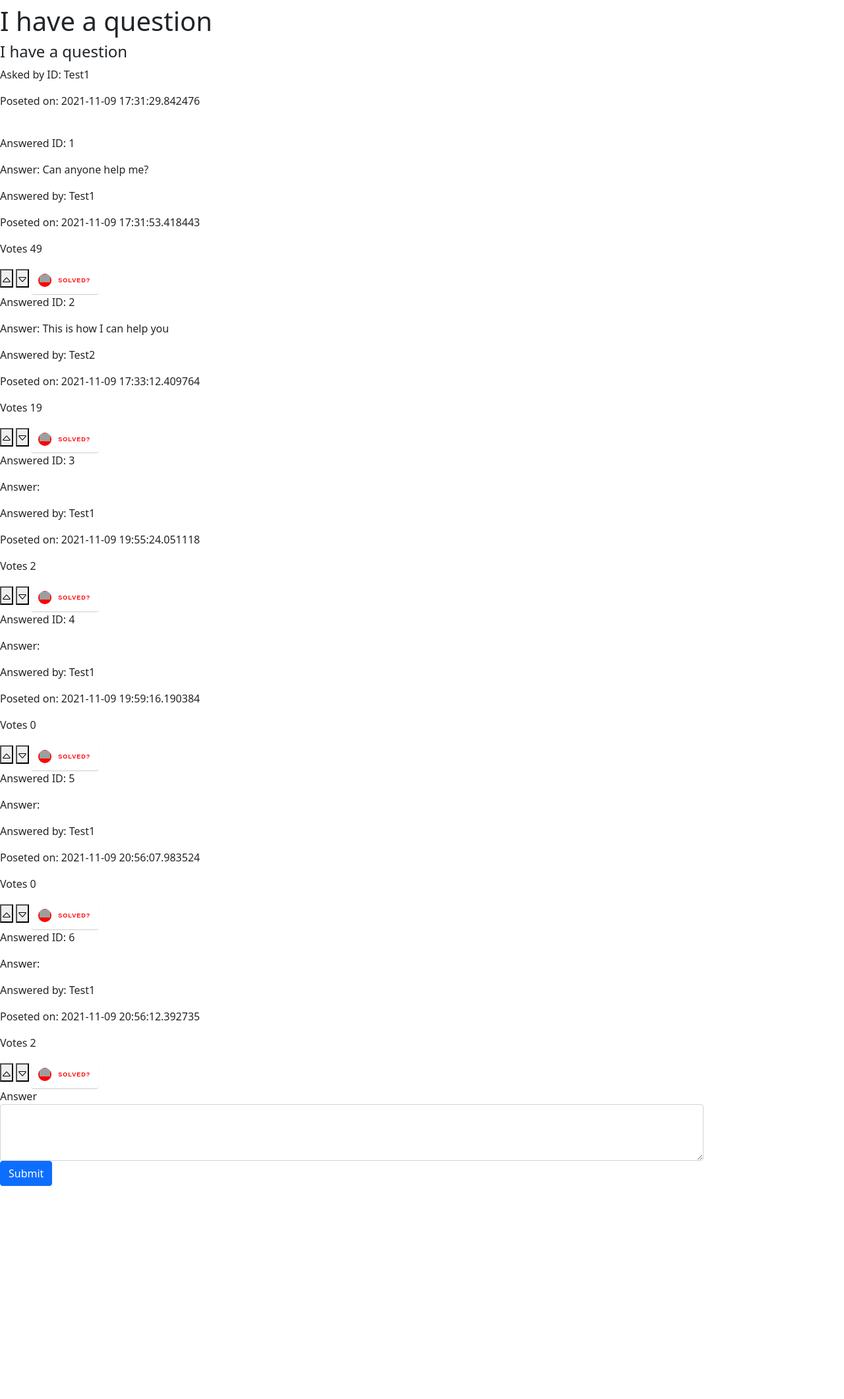
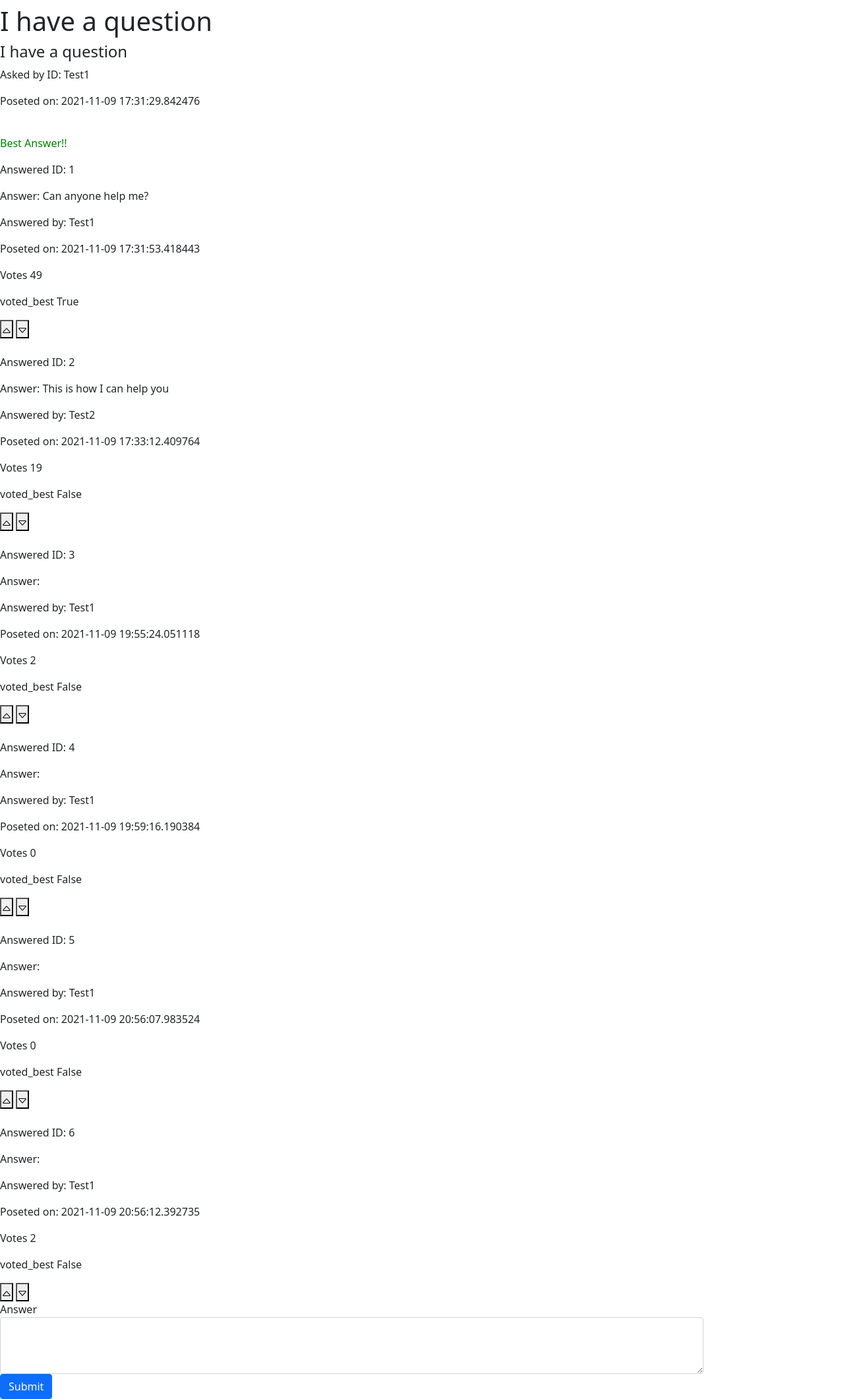
Before and after one commit to Arsollo/Soen-341-Project, a Flask app: page /question/1 in a window 1280 px wide. Shown: the part 56-2177 px from the top of the page at 66% size. Before the commit the page ends 1854 px from the top, so only its background shows below. Run offline with Flask 2, Linux system fonts and the light colour scheme; a user stored in the database is signed in; data comes from the database, SQL or seed files in the repository; both versions use the stored data as it was after the commit; some libraries are stand-ins or nearby versions; grey boxes are pictures that could not be loaded.

Commit message:
This time will be the correct files

```diff
--- a/Question.py
+++ b/Question.py
@@ -119,7 +119,13 @@ def login():
 @app.route("/profile")
 @login_required
 def profile():
-        return render_template("profile.html")
+        user = current_user
+        email = user.email
+        context = {
+            'email' : email
+            #Add additional contexts here to pass to HTML, such as username
+            }
+        return render_template("profile.html", **context)
 
 # Question Post page route
 @app.route("/ask/", methods=['GET', 'POST'])
@@ -163,10 +169,11 @@ def question(question_id):
                 return redirect(url_for('answer', question_id=question_id))
             #if the solved button is pressed
             elif request.form.get("solved"):
-
-#################################################
-                ##Implement asker choosing for solution here?
-#################################################
+                answer_id = request.form.get("solved")
+                current_answer = Answer.query.get_or_404(answer_id)
+                current_answer.voted_best = True
+                question.solved = True
+                db.session.commit()
 
                 return redirect(url_for('answer', question_id=question_id))
            #if the Upvote button is pressed
--- a/Templates/profile.html
+++ b/Templates/profile.html
@@ -48,7 +48,7 @@
 					<svg xmlns="http://www.w3.org/2000/svg" width="16" height="16" fill="currentColor" class="bi bi-envelope" viewBox="0 0 16 16">
   					<path d="M0 4a2 2 0 0 1 2-2h12a2 2 0 0 1 2 2v8a2 2 0 0 1-2 2H2a2 2 0 0 1-2-2V4zm2-1a1 1 0 0 0-1 1v.217l7 4.2 7-4.2V4a1 1 0 0 0-1-1H2zm13 2.383-4.758 2.855L15 11.114v-5.73zm-.034 6.878L9.271 8.82 8 9.583 6.728 8.82l-5.694 3.44A1 1 0 0 0 2 13h12a1 1 0 0 0 .966-.739zM1 11.114l4.758-2.876L1 5.383v5.73z"/>
 					</svg>
-					<label>User1234@gmail.com</label>
+					<label>{{email}}</label>
 				</div>
 
 				<!-- User Password (Hashed) -->
--- a/Templates/question_view.html
+++ b/Templates/question_view.html
@@ -18,11 +18,17 @@ they click on one of the displayed questions-->
                 <!-- Print the answers in the order they were posted -->
                  {% for answer in answers %}
                  <br>
+                 {%if answer.voted_best == True and question.solved == True %}
+                 <!-- A button visible to original poster to choose best answer-->
+                 <p style="color:green"> Best Answer!!</p>
+                 {%endif %}
                  <p class="list-group-item-text">Answered ID: {{ answer.id }}</p>
                   <p class="list-group-item-text">Answer: {{ answer.a_text }}</p>
                   <p class="list-group-item-text">Answered by: {{ answer.answered_by_id }}</p>
                   <p class="list-group-item-text">Poseted on: {{ answer.post_time }}</p>
                   <p class="list-group-item-text">Votes {{ answer.votes }}</p>
+                  <p class="list-group-item-text">voted_best {{ answer.voted_best }}</p>
+
                   <!-- A button to allow for voting  for any authenticated used-->
                   {%if current_user.is_authenticated %}
                   <!-- Upvoting -->
@@ -40,13 +46,13 @@ they click on one of the displayed questions-->
                     </button>
 
                   {%endif %}
-
-                  {%if current_user.is_authenticated and current_user.username == question.asked_by_id%}
-                  <!-- A second button visible to original poster to choose best answer-->
-                  <button type="submit" class="vote-btn" name="solved" value= "solved">
+                  {%if current_user.is_authenticated and current_user.username == question.asked_by_id and question.solved == False %}
+                  <!-- A button visible to original poster to choose best answer-->
+                  <button type="submit" class="vote-btn" name="solved" value= "{{answer.id}}">
                   <span class="icon"></span> <span class="text">Solved?</span>
                   </button>
                   {%endif %}
+                  <br>
                 {% endfor %}
                 <!-- If a user is authenticated, give them a place to provide an answer -->
                 {%if current_user.is_authenticated %}
```
Also changed, not shown: site.db.
